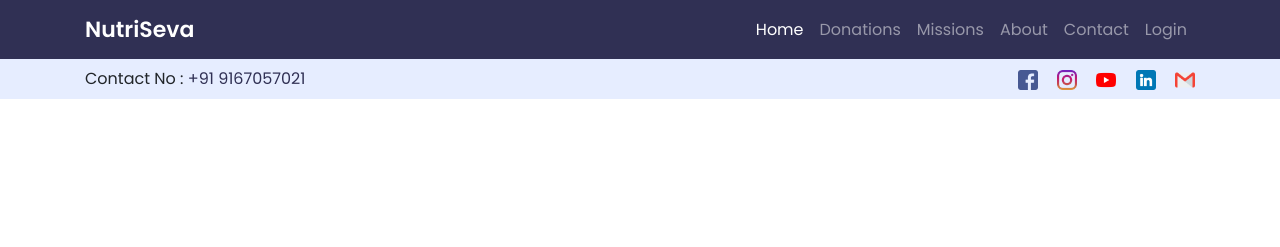
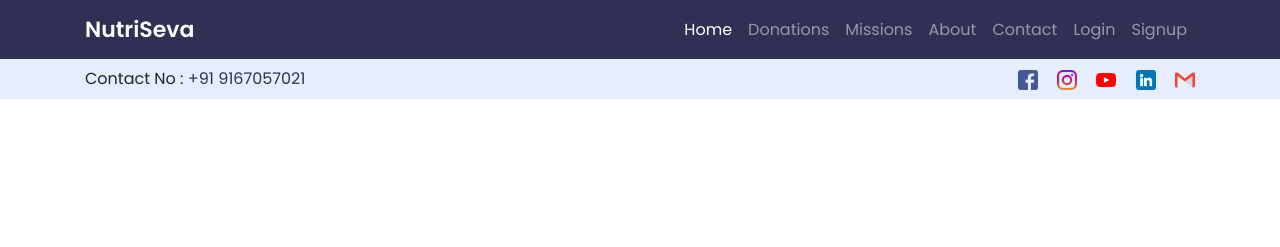
Before and after one commit to Atharv-0123/NutriSevaWebsite, a Flask app: page / in a window 1280 px wide. Shown: the top 247 px of the page. Run offline with Flask 3, Linux system fonts and the light colour scheme.

Commit message:
added signup icon

```diff
--- a/templates/index.html
+++ b/templates/index.html
@@ -47,6 +47,9 @@
                             </li>
                             <li class="nav-item">
                                 <a class="nav-link" href="#login">Login</a>
+                            </li>
+                            <li class="nav-item">
+                                <a class="nav-link" href="#signup">Signup</a>
                             </li>
                         </ul>
                     </div>
```
